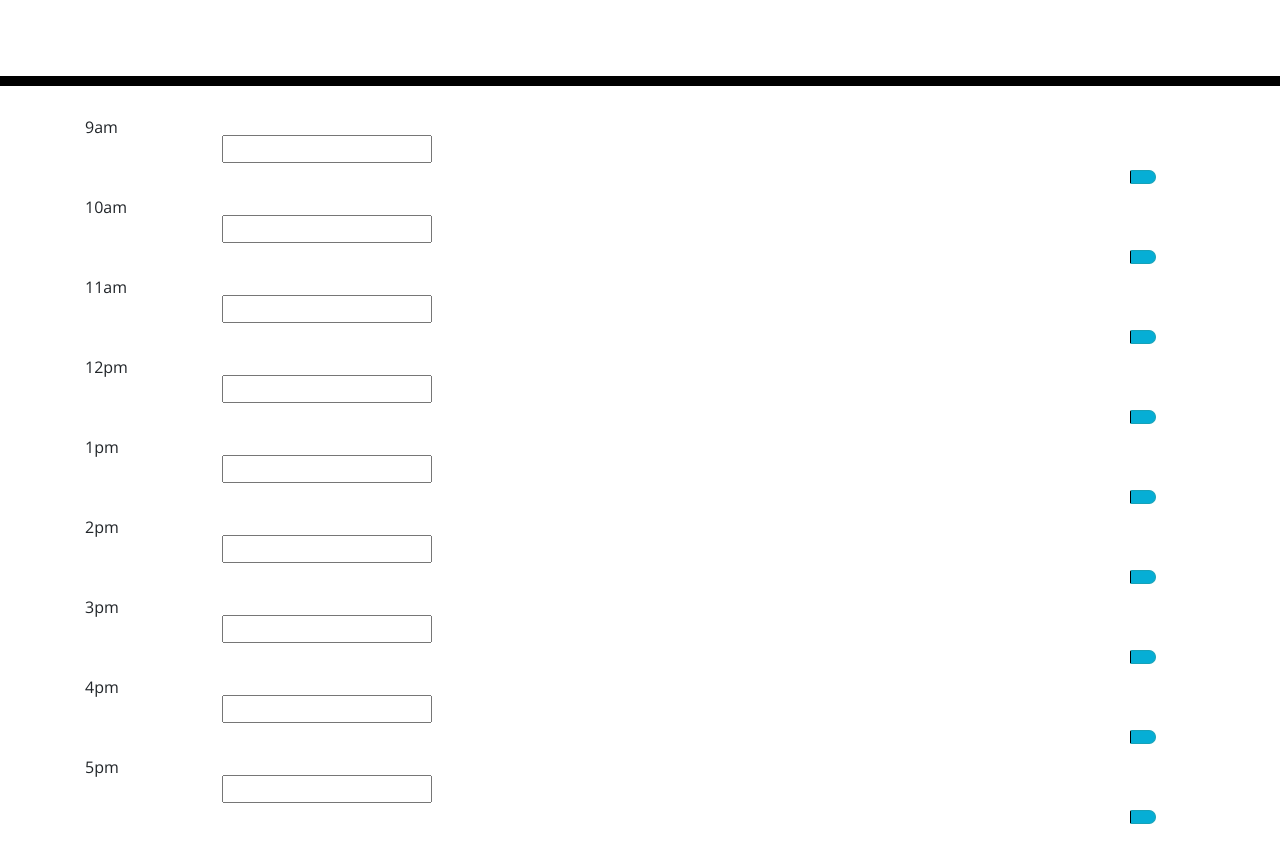
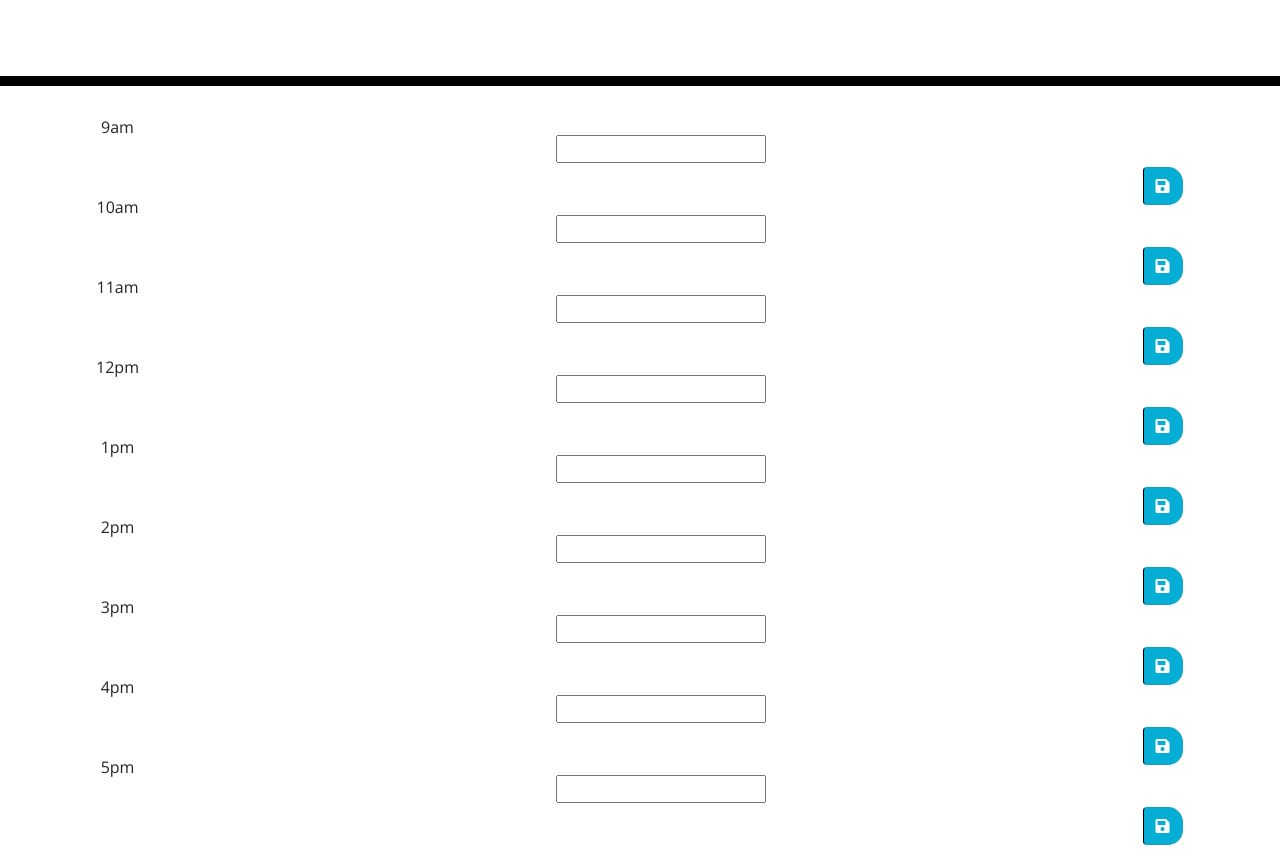
Before and after one commit to GNoisy/05-work-day-scheduler, a plain HTML site: page index.html in a window 1280 px wide. Shown: the part 182-1046 px from the top of the page. Before the commit the page ends 1025 px from the top, so only its background shows below. Drawn offline with nearby package versions, Linux system fonts and the light colour scheme; files that its build step writes are made by us from their sources.

Commit message:
added save icon to save buttons, centered text on jumbotron

```diff
--- a/index.html
+++ b/index.html
@@ -24,22 +24,22 @@
 
   <body>
     <header class="jumbotron">
-      <h1 class="display-3">Work Day Scheduler</h1>
-      <p class="lead">A simple calendar app for scheduling your work day</p>
+      <h1 class="display-3 text-center">Work Day Scheduler</h1>
+      <p class="lead text-center">A simple calendar app for scheduling your work day</p>
       <p id="currentDay" class="lead"></p>
     </header>
-    <div class="container">
+    <div class="container time-block">
       <!-- Timeblocks go here -->
 
       <!--first row of scheduler-->
       <div class="row">
         <div class="col-1">9am</div>
         <div class="col-10">
-          <input type="text">
+          <input>
         </div>
         <div class="col-1">
           <!--save button to save user data input-->
-          <button type="button" class="btn btn-info saveBtn"></button>
+          <button type="button" class="btn btn-info saveBtn"><i class="fas fa-save"></i></button>
         </div>
       </div>
 
@@ -51,7 +51,7 @@
         </div>
         <div class="col-1">
           <!--save button to save user data input-->
-          <button type="button" class="btn btn-info saveBtn"></button>
+          <button type="button" class="btn btn-info saveBtn"><i class="fas fa-save"></i></button>
         </div>
       </div>
 
@@ -63,7 +63,7 @@
         </div>
         <div class="col-1">
           <!--save button to save user data input-->
-          <button type="button" class="btn btn-info saveBtn"></button>
+          <button type="button" class="btn btn-info saveBtn"><i class="fas fa-save"></i></button>
         </div>
       </div>
 
@@ -75,7 +75,7 @@
         </div>
         <div class="col-1">
           <!--save button to save user data input-->
-          <button type="button" class="btn btn-info saveBtn"></button>
+          <button type="button" class="btn btn-info saveBtn"><i class="fas fa-save"></i></button>
         </div>
       </div>
 
@@ -87,7 +87,7 @@
         </div>
         <div class="col-1">
           <!--save button to save user data input-->
-          <button type="button" class="btn btn-info saveBtn"></button>
+          <button type="button" class="btn btn-info saveBtn"><i class="fas fa-save"></i></button>
         </div>
       </div>
 
@@ -99,7 +99,7 @@
         </div>
         <div class="col-1">
           <!--save button to save user data input-->
-          <button type="button" class="btn btn-info saveBtn"></button>
+          <button type="button" class="btn btn-info saveBtn"><i class="fas fa-save"></i></button>
         </div>
       </div>
 
@@ -111,7 +111,7 @@
         </div>
         <div class="col-1">
           <!--save button to save user data input-->
-          <button type="button" class="btn btn-info saveBtn"></button>
+          <button type="button" class="btn btn-info saveBtn"><i class="fas fa-save"></i></button>
         </div>
       </div>
 
@@ -123,7 +123,7 @@
         </div>
         <div class="col-1">
           <!--save button to save user data input-->
-          <button type="button" class="btn btn-info saveBtn"></button>
+          <button type="button" class="btn btn-info saveBtn"><i class="fas fa-save"></i></button>
         </div>
       </div>
 
@@ -135,7 +135,7 @@
         </div>
         <div class="col-1">
           <!--save button to save user data input-->
-          <button type="button" class="btn btn-info saveBtn"></button>
+          <button type="button" class="btn btn-info saveBtn"><i class="fas fa-save"></i></button>
         </div>
       </div>
 
```
